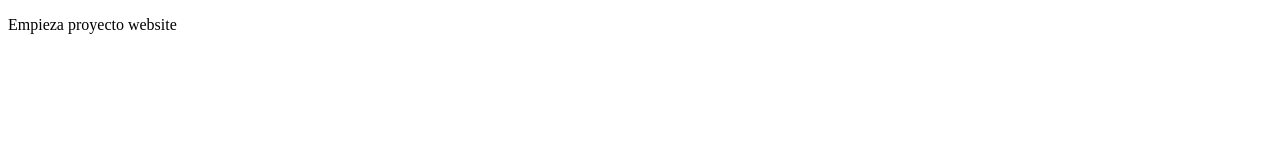
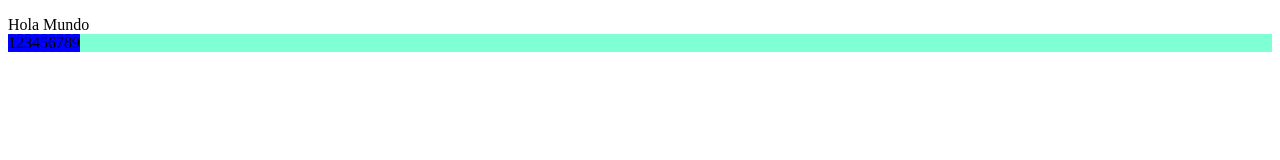
Before and after one commit to RafoGz/prueba1, a plain HTML site: page INDEX/index.html in a window 1280 px wide. Drawn offline with Linux system fonts and the light colour scheme.

Commit message:
feed:cajasFlex

```diff
--- /dev/null
+++ b/CSS/style.css
@@ -0,0 +1,10 @@
+
+.boxMain{
+    display: flex;
+    background-color: aquamarine;
+}
+.box{
+    background-color: blue;
+    border-radius: 5%;
+
+}
--- a/INDEX/index.html
+++ b/INDEX/index.html
@@ -4,11 +4,22 @@
     <meta charset="UTF-8">
     <meta name="viewport" content="width=device-width, initial-scale=1.0">
     <title>Document</title>
+    <link rel="stylesheet" href="../CSS/style.css">
 </head>
 <body>
     <p>
-        <div>Empieza proyecto website</div>
+        <div>Hola Mundo</div>
+        <div class="boxMain">
+            <div class="box">1</div>
+            <div class="box">2</div>
+            <div class="box">3</div>
+            <div class="box">4</div>
+            <div class="box">5</div>
+            <div class="box">6</div>
+            <div class="box">7</div>
+            <div class="box">8</div>
+            <div class="box">9</div>
+        </div>
     </p>
-
 </body>
 </html>
```
